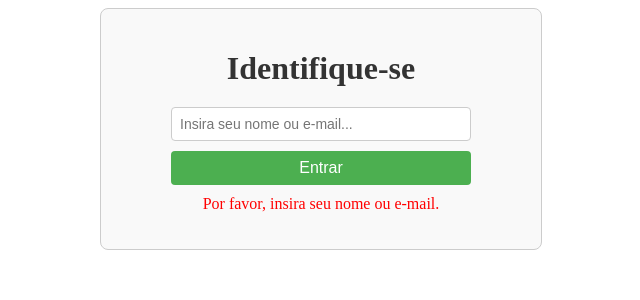
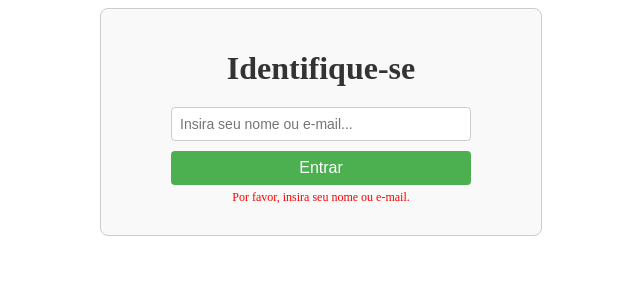
Before and after one commit to tmagalhaesnic/form-todolist-react, a React (Create React App) app: page / in a window 1280 px wide. Both pictures are taken after a click on the button "Entrar". Shown: the top 300 px of the page, without its empty margins (319-959 px from the left). Built offline with nearby package versions, Linux system fonts and the light colour scheme.

Commit message:
rota privada e redirecionamento

```diff
--- a/src/App.jsx
+++ b/src/App.jsx
@@ -1,7 +1,8 @@
 import React from 'react';
 import { BrowserRouter as Router, Route, Routes } from 'react-router-dom';
-import Identificacao from './components/identificacao';
+import Identificacao from './components/Identificacao';
 import ToDoList from './components/ToDoList';
+import ProtectedRoute from './components/ProtectedRoute';
 import { AuthProvider } from './components/AuthContext';
 
 function App() {
@@ -10,7 +11,7 @@ function App() {
       <Router>
         <Routes>
           <Route path="/" element={<Identificacao />} />
-          <Route path="/todos" element={<ToDoList />} />
+          <Route path="/todos" element={<ProtectedRoute element={<ToDoList />} />} />
         </Routes>
       </Router>
     </AuthProvider>
--- a/src/components/identificacao.jsx
+++ b/src/components/Identificacao.jsx
@@ -31,7 +31,7 @@ function Identificacao() {
         onChange={handleChange}
       />
       <button className='submit-buttons' onClick={handleSubmit}>Entrar</button>
-      {error && <p className="error">{error}</p>}
+      {error && <p className="error-message ">{error}</p>}
     </div>
   );
 }
--- /dev/null
+++ b/src/components/ProtectedRoute.jsx
@@ -0,0 +1,12 @@
+// ProtectedRoute.jsx
+import React from 'react';
+import { Navigate } from 'react-router-dom';
+import { useAuth } from './AuthContext'; // Ajuste o caminho se necessário
+
+function ProtectedRoute({ element }) {
+  const { isAuthenticated } = useAuth();
+
+  return isAuthenticated ? element : <Navigate to="/" />;
+}
+
+export default ProtectedRoute;
--- a/src/components/ToDoList.jsx
+++ b/src/components/ToDoList.jsx
@@ -1,4 +1,4 @@
-import React, { useState } from 'react';
+import React, { useState, useEffect } from 'react';
 import { useAuth } from './AuthContext';
 import { useNavigate } from 'react-router-dom';
 
@@ -6,17 +6,17 @@ function ToDoList() {
   const { isAuthenticated, userName } = useAuth();
   const navigate = useNavigate();
 
-
   const [tasks, setTasks] = useState([]);
   const [newTask, setNewTask] = useState("");
   const [editIndex, setEditIndex] = useState(null);
   const [editTaskValue, setEditTaskValue] = useState("");
   const [taskError, setTaskError] = useState("");
 
-  if (!isAuthenticated) {
-    navigate('/');
-    return null;
-  }
+  useEffect(() => {
+    if (!isAuthenticated) {
+      navigate('/');
+    }
+  }, [isAuthenticated, navigate]);
 
   function handleInputChange(event) {
     setNewTask(event.target.value);
@@ -72,10 +72,10 @@ function ToDoList() {
       <div>
         <input
           type='text'
-          placeholder='Enter a task...'
+          placeholder='Insira uma task...'
           value={newTask}
           onChange={handleInputChange}
-          className={taskError ? 'error-input' : ''} // Adiciona classe condicionalmente
+          className={taskError ? 'error-input' : ''}
         />
         <button
           className='add-button'
@@ -83,7 +83,7 @@ function ToDoList() {
         >
           Add
         </button>
-        {taskError && <p className="error-message">{taskError}</p>} {/* Exibe mensagem de erro */}
+        {taskError && <p className="error-message">{taskError}</p>}
       </div>
 
       <ol>
--- a/src/index.css
+++ b/src/index.css
@@ -169,15 +169,11 @@
   cursor: pointer;
   font-size: 16px; /* Ajusta o tamanho da fonte do botão */
   box-sizing: border-box; /* Inclui padding e bordas na largura total */
+  animation: blink-border 0.5s linear;
 }
 
 .submit-buttons:hover {
   background-color: #45a049;
-}
-
-.error {
-  color: red;
-  margin-top: 10px; /* Espaço acima do texto de erro */
 }
 
 /* Estilo para o campo de input com erro */
@@ -186,15 +182,16 @@
   animation: blink-border 0.5s linear;
 }
 
+/* Estilo para a mensagem de erro */
+.error-message {
+  color: red;
+  font-size: 12px;
+  margin-top: 5px;
+  margin-bottom: 10px;
+}
+
 @keyframes blink-border {
   0% { border-color: red; }
   50% { border-color: transparent; }
   100% { border-color: red; }
 }
-
-/* Estilo para a mensagem de erro */
-.error-message {
-  color: red;
-  font-size: 12px;
-  margin-top: 5px;
-}
```
